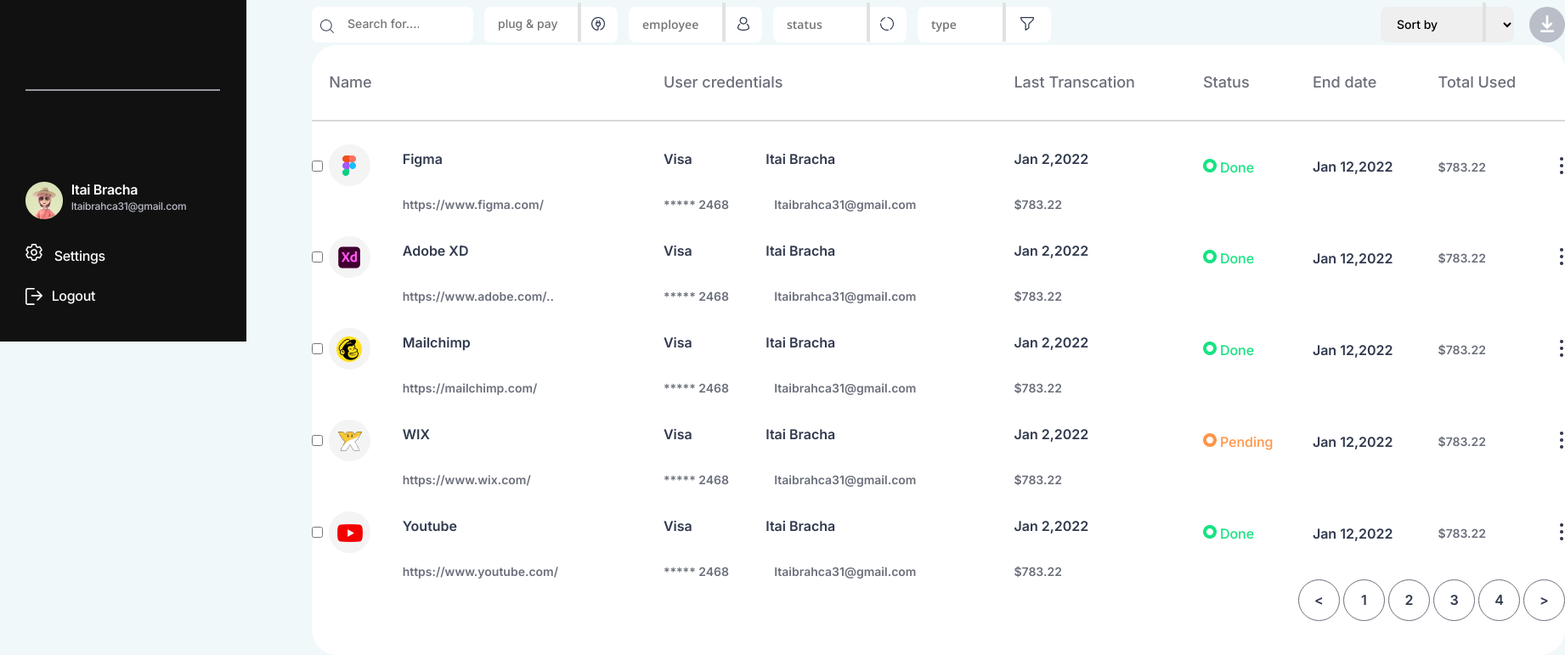
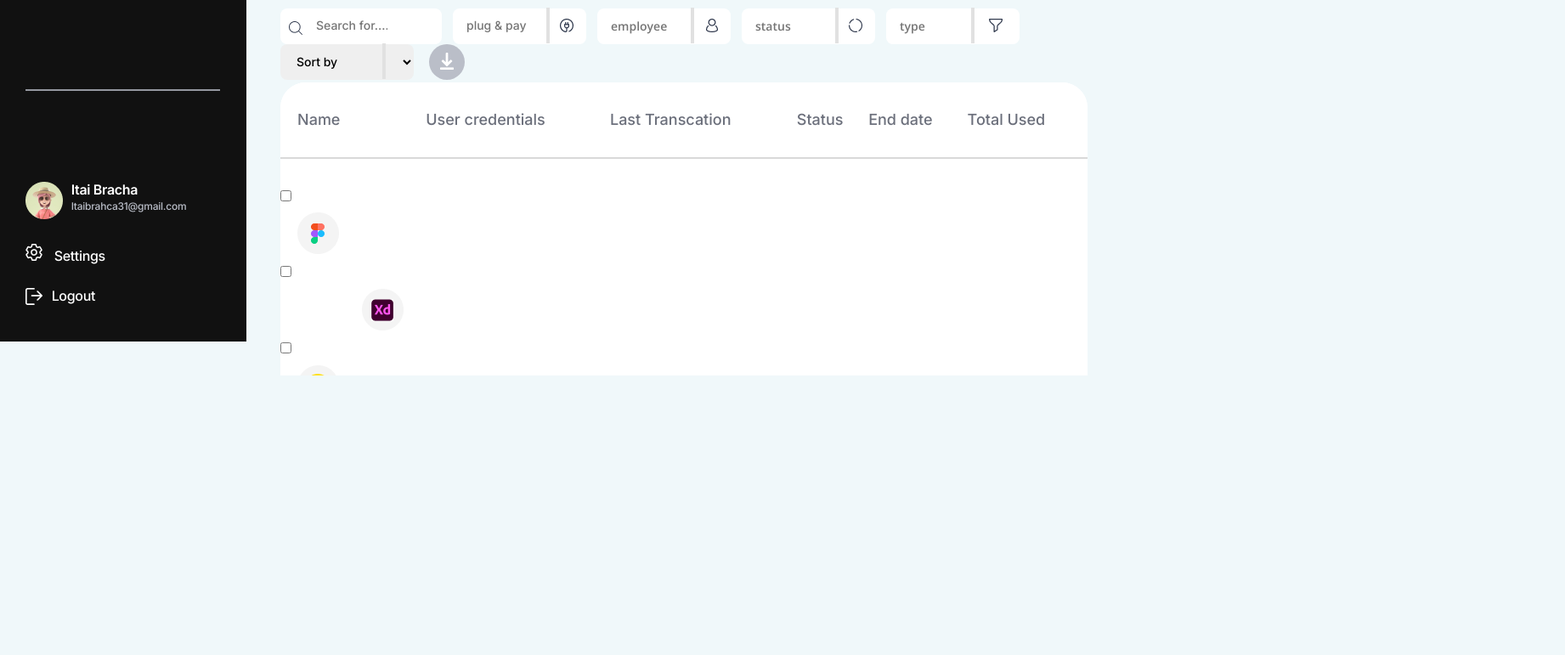
Before and after one commit to mkachanava/table-task, a plain HTML site: page index.html in a window 1280 px wide. Shown: the part 398-1169 px from the top of the page at 85% size, 1842 px wide, since content can reach past the window. After the commit the page ends 840 px from the top, so only its background shows below. Drawn offline with nearby package versions, Linux system fonts and the light colour scheme.

Commit message:
Added chenges

```diff
--- a/index.html
+++ b/index.html
@@ -179,8 +179,8 @@
 
         <div class="table">
             <table>
-                <tbody>
-                    <tr class="header-table">
+                <thead>
+                    <tr class="headerTable">
                         <th></th>
                         <th colspan="2">Name</th>
                         <th colspan="2">User credentials</th>
@@ -190,7 +190,9 @@
                         <th>Total Used</th>
                         <th></th>
                     </tr>
-                    <tr class="column-table">
+                </thead>
+                <tbody class="listTable" id="tbody">
+                    <!-- <tr class="column-table">
                         <td rowspan="2">
                             <input type="checkbox">
                         </td>
@@ -438,11 +440,11 @@
                             <em>$783.22</em>
                         </td>
                     </tr>
-                    </tr>
+                    </tr> -->
                 </tbody>
             </table>
 
-            <div class="buttons-pages">
+            <div class="buttonspages" id="pages">
                 <button class="previous-button">&lt</button>
                 <button class="first-button">1</button>
                 <button class="second-button">2</button>
@@ -453,6 +455,7 @@
             <div class="clearfix"></div>
         </div>
     </main>
+    <script src="table.js"></script>
 </body>
 
 </html>
--- a/style.css
+++ b/style.css
@@ -6,22 +6,24 @@
 body {
     background-color:rgb(240, 248, 250);
     display: flex;
+    overflow: hidden;
 }
 
 main {
-    margin-left: 367px;
-    margin-top: 38px;
+    width: 100%;
+    padding-left: 40px;
+    padding-top: 40px;
+    overflow: scroll;
+    height: 100vh;
 }
 
 aside {
-    position: fixed;
     display: flex;
     flex-direction: column;
     justify-content: space-between;
     width: 290px;
     height: 100vh;
     left: 0px;
-    top: 0px;
     background-color:  rgba(17, 17, 17, 1);
     border-radius: 0px 50px 0px 0px;
 }
@@ -380,6 +382,8 @@
     justify-content: space-between;
     padding: 0;
     margin-bottom: 3px;
+    flex-wrap: wrap;
+
 }
 
 .form-content {
@@ -424,7 +428,7 @@
 
 .vertical-pay {
     border: 2px solid rgba(225, 225, 225, 1);
-    height: 42px;
+    height: 38px;
     position:absolute;
     left: 110px;
     bottom: 1px;
@@ -460,7 +464,7 @@
 
 .vertical-employee {
     border: 2px solid rgba(225, 225, 225, 1);
-    height: 42px;
+    height: 38px;
     position:absolute;
     left: 110px;
     bottom: 1px;
@@ -496,7 +500,7 @@
 
 .vertical-status {
     border: 2px solid rgba(225, 225, 225, 1);
-    height: 42px;
+    height: 38px;
     position:absolute;
     left: 110px;
     bottom: 1px;
@@ -532,7 +536,7 @@
 
 .vertical-type {
     border: 2px solid rgba(225, 225, 225, 1);
-    height: 42px;
+    height: 38px;
     position:absolute;
     left: 100px;
     bottom: 1px;
@@ -583,7 +587,7 @@
 
 .vertical-select {
     border: 2px solid rgba(225, 225, 225, 1);
-    height: 42px;
+    height: 38px;
     position:absolute;
     left: 120px;
     bottom: 1px;
@@ -601,13 +605,13 @@
 }
 
 .table {
-    width: 1475px;
+    width: 100%;
     border-radius: 30px 30px 30px 30px;
     background-color: rgba(255, 255, 255, 1);
 }
 
 table {
-    width: 1475px;
+    width: 100%;
     background-color: rgba(255, 255, 255, 1);
     border-radius: 30px 30px 0px 0px;
     border-collapse: collapse;
@@ -708,6 +712,7 @@
     letter-spacing: 0em;
     text-align: center;
     color: rgba(49, 58, 78, 1);
+    cursor: pointer;
 }
 
 .first-button {
@@ -725,6 +730,7 @@
     letter-spacing: 0em;
     text-align: center;
     color: rgba(49, 58, 78, 1);
+    cursor: pointer;
 }
 
 .second-button {
@@ -742,6 +748,7 @@
     letter-spacing: 0em;
     text-align: center;
     color: rgba(49, 58, 78, 1);
+    cursor: pointer;
 }
 
 .third-button {
@@ -759,6 +766,7 @@
     letter-spacing: 0em;
     text-align: center;
     color: rgba(49, 58, 78, 1);
+    cursor: pointer;
 }
 
 .fourth-button {
@@ -776,6 +784,7 @@
     letter-spacing: 0em;
     text-align: center;
     color: rgba(49, 58, 78, 1);
+    cursor: pointer;
 }
 
 .next-button {
@@ -793,9 +802,10 @@
     letter-spacing: 0em;
     text-align: center;
     color: rgba(49, 58, 78, 1);
+    cursor: pointer;
 }
 
-.header-table {
+.headerTable {
     height: 89px;
     border-bottom: 2px solid rgba(217, 217, 217, 1);
 }
--- /dev/null
+++ b/table.js
@@ -0,0 +1,107 @@
+const tableElements = [
+
+    {
+        id: 1,
+        logo: "img/figma.png",
+        logoName: "Figma",
+        link: "https://www.figma.com/",
+        cardType: "Visa",
+        cardNumber: "***** 2468",
+        nameClient: "Itai Bracha",
+        email: "Itai Bracha31@gmail.com",
+        lastDate: "Jan 2,2022",
+        lastTranscation: "$783.22",
+        status: "Done",
+        endDate: "Jan 12,2022",
+        totalUsed: "$783.22,",
+        buttonPoints: "..."
+    },
+    {
+        id: 2,
+        logo: "img/adobe_xd.png",
+        logoName: "Adobe XD",
+        link: "https://www.adobe.com/",
+        cardType: "Visa",
+        cardNumber: "***** 2468",
+        nameClient: "Itai Bracha",
+        email: "Itai Bracha31@gmail.com",
+        lastDate: "Jan 2,2022",
+        lastTranscation: "$783.22",
+        status: "Done",
+        endDate: "Jan 12,2022",
+        totalUsed: "$783.22,",
+        buttonPoints: "..."
+    },
+    {
+        id: 3,
+        logo: "img/mailchimp.png",
+        logoName: "Mailchimp",
+        link: "https://mailchimp.com/",
+        cardType: "Visa",
+        cardNumber: "***** 2468",
+        nameClient: "Itai Bracha",
+        email: "Itai Bracha31@gmail.com",
+        lastDate: "Jan 2,2022",
+        lastTranscation: "$783.22",
+        status: "Done",
+        endDate: "Jan 12,2022",
+        totalUsed: "$783.22,",
+        buttonPoints: "..."
+    },
+    {
+        id: 4,
+        logo: "img/wix.png",
+        logoName: "WIX",
+        link: "https://www.wix.com/",
+        cardType: "Visa",
+        cardNumber: "***** 2468",
+        nameClient: "Itai Bracha",
+        email: "Itai Bracha31@gmail.com",
+        lastDate: "Jan 2,2022",
+        lastTranscation: "$783.22",
+        status: "Pending",
+        endDate: "Jan 12,2022",
+        totalUsed: "$783.22,",
+        buttonPoints: "..."
+    },
+    {
+        id: 5,
+        logo: "img/youtube.png",
+        logoName: "Youtube",
+        link: "https://www.youtube.com/",
+        cardType: "Visa",
+        cardNumber: "***** 2468",
+        nameClient: "Itai Bracha",
+        email: "Itai Bracha31@gmail.com",
+        lastDate: "Jan 2,2022",
+        lastTranscation: "$783.22",
+        status: "Done",
+        endDate: "Jan 12,2022",
+        totalUsed: "$783.22,"
+    },
+
+]
+
+const tableElem = document.querySelector('tbody');
+tableElements.forEach(tableRow => {
+    const tr = document.createElement("tr");
+    tr.className = 'column-table';
+    const elements = [1, 2, 3, 4, 5, 6, 7, 8];
+    elements.forEach((el,index) => {
+        const tdElem = document.createElement("td");
+        if (index===0) {
+            const inputElem = document.createElement("input");
+            tdElem.appendChild(inputElem);
+            inputElem.setAttribute("type", "checkbox");
+        } else if (index===1) {
+            tdElem.setAttribute("rowspan", "2");
+            const imageElement = document.createElement("img");
+            tdElem.appendChild(imageElement);
+            imageElement.setAttribute("src", tableRow.logo);
+        }
+
+        tr.appendChild(tdElem);
+    })
+    tableElem.appendChild(tr);
+
+});
```
